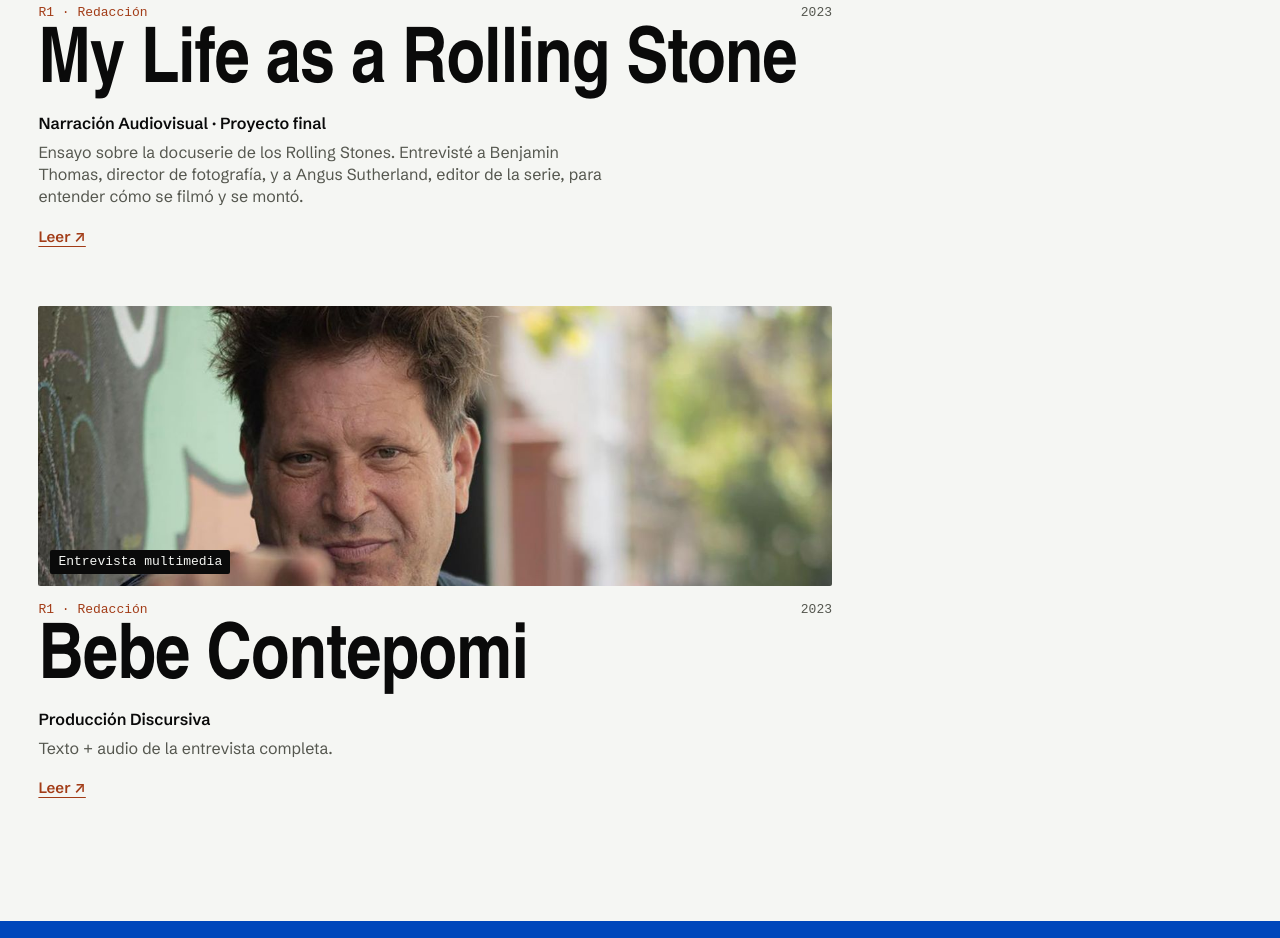
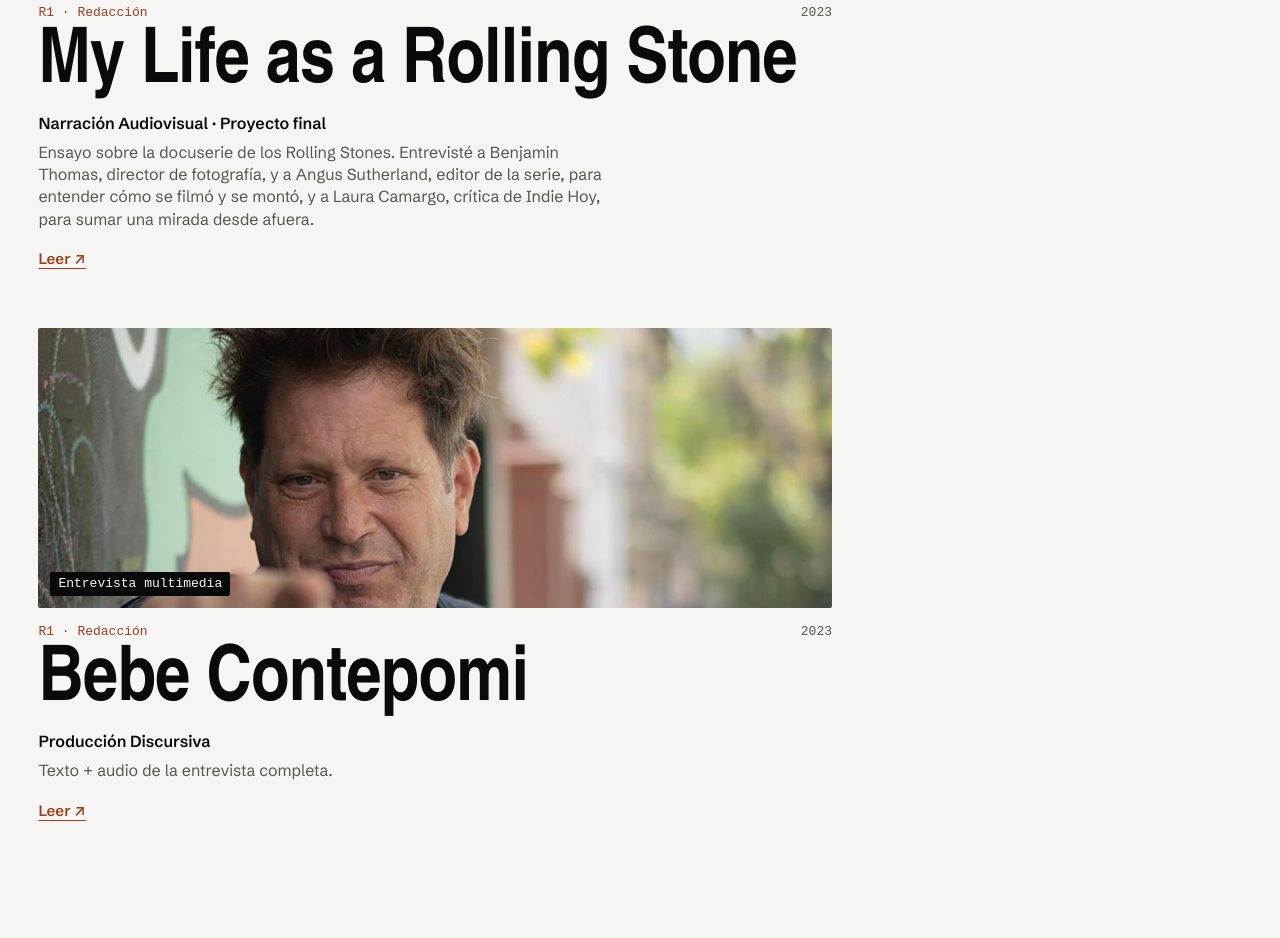
Before and after one commit to mateomasjuan/mateomasjuan.github.io, a plain HTML site: page index.html in a window 1280 px wide. Shown: the part 6126-7064 px from the top of the page. Drawn offline with Linux system fonts and the light colour scheme; animation ran at ten frames a second; a web font is replaced by a local one.

Commit message:
Rolling Stone: suma a Laura Camargo y link al ensayo en inglés
Co-Authored-By: Claude Opus 5.5 <noreply@anthropic.com>

```diff
--- a/assets/js/content.js
+++ b/assets/js/content.js
@@ -307,9 +307,9 @@ window.CONTENT = {
       kind: { es: "Ensayo + entrevistas", en: "Essay + interviews" },
       title: { es: "My Life as a Rolling Stone", en: "My Life as a Rolling Stone" },
       context: { es: "Narración Audiovisual · Proyecto final", en: "Audiovisual Narrative · Final project" },
-      desc: { es: "Ensayo sobre la docuserie de los Rolling Stones. Entrevisté a Benjamin Thomas, director de fotografía, y a Angus Sutherland, editor de la serie, para entender cómo se filmó y se montó.", en: "Essay on the Rolling Stones docuseries. I interviewed Benjamin Thomas, director of photography, and Angus Sutherland, the series' editor, to understand how it was shot and cut." },
+      desc: { es: "Ensayo sobre la docuserie de los Rolling Stones. Entrevisté a Benjamin Thomas, director de fotografía, y a Angus Sutherland, editor de la serie, para entender cómo se filmó y se montó, y a Laura Camargo, crítica de Indie Hoy, para sumar una mirada desde afuera.", en: "Essay on the Rolling Stones docuseries. I interviewed Benjamin Thomas, director of photography, and Angus Sutherland, the series' editor, to understand how it was shot and cut, and Laura Camargo, a critic at Indie Hoy, for an outside perspective." },
       image: "assets/img/trabajos/my-life-rolling-stone.jpg?v=2", imagePos: "center",
-      url: "https://docs.google.com/document/d/1bRklhHOWXhcpZ8OHiMQ-gVkATzQjVgHTjRPyaaUr6TU/view"
+      url: { es: "https://docs.google.com/document/d/1bRklhHOWXhcpZ8OHiMQ-gVkATzQjVgHTjRPyaaUr6TU/view", en: "https://docs.google.com/document/d/1rL7VVodIbMutNraD8goYM7VNauwoz_wvHONI_ZebtKU/view" }
     },
     {
       id: "w-contepomi", track: "r", year: 2023, featured: true,
--- a/assets/js/main.js
+++ b/assets/js/main.js
@@ -105,7 +105,7 @@
 
   const ext = (url, html, cls = "") => `<a href="${esc(url)}" target="_blank" rel="noopener"${cls ? ` class="${cls}"` : ""}>${html}</a>`;
   const thumb = (w) => w.image || (w.youtube ? `assets/img/trabajos/yt-${w.youtube}.jpg` : "");
-  const workUrl = (w) => w.url || (w.youtube ? `https://www.youtube.com/watch?v=${w.youtube}` : "");
+  const workUrl = (w) => L(w.url) || (w.youtube ? `https://www.youtube.com/watch?v=${w.youtube}` : "");
 
   function store(k, v) { try { localStorage.setItem(k, v); } catch (e) { /* sin storage */ } }
   function read(k) { try { return localStorage.getItem(k); } catch (e) { return null; } }
--- a/index.html
+++ b/index.html
@@ -211,7 +211,7 @@
     <a href="#top" data-i18n="footer.top">Volver arriba ↑</a>
   </footer>
 
-  <script src="assets/js/content.js?v=34"></script>
-  <script src="assets/js/main.js?v=33"></script>
+  <script src="assets/js/content.js?v=35"></script>
+  <script src="assets/js/main.js?v=34"></script>
 </body>
 </html>
```
